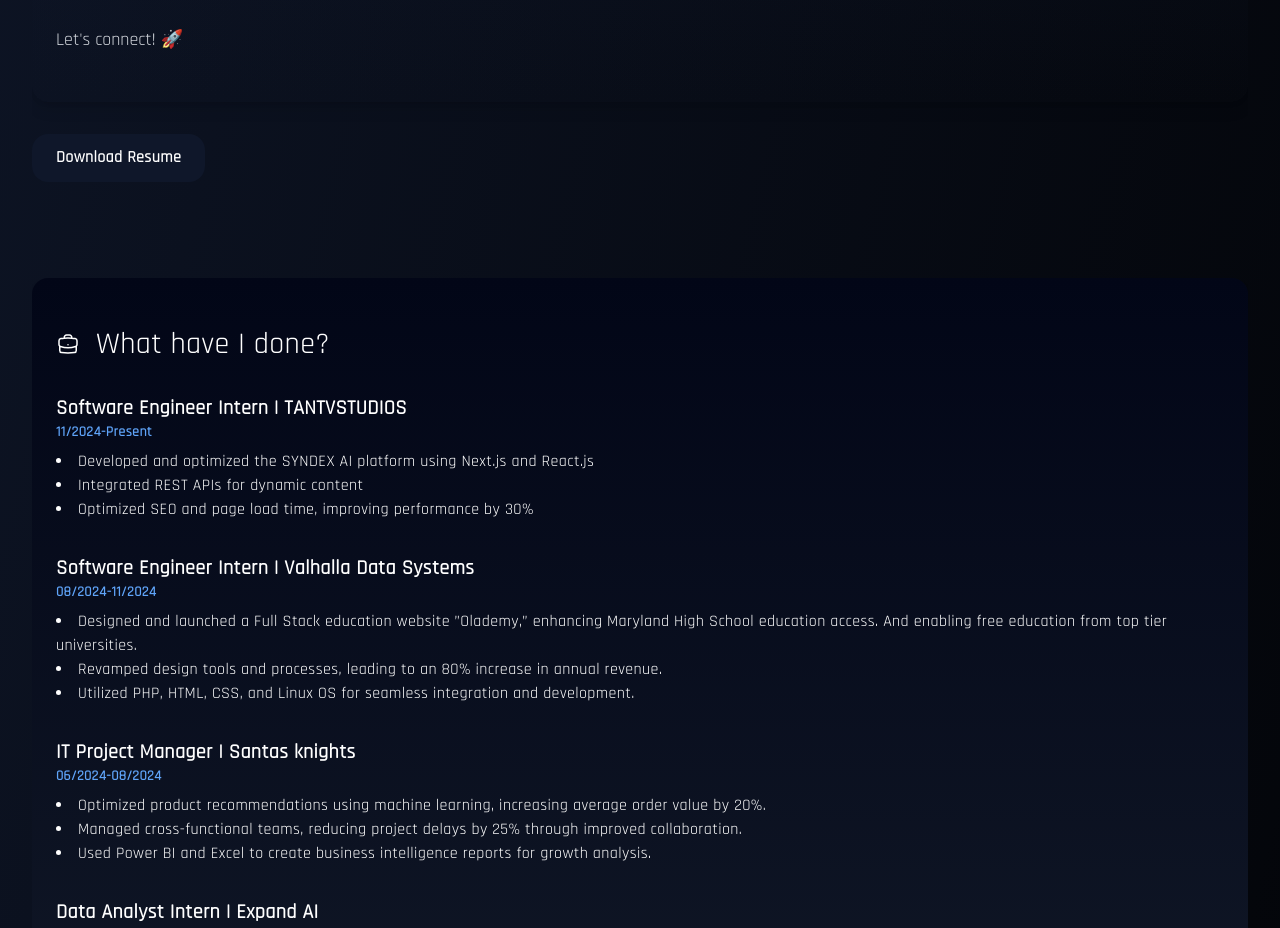
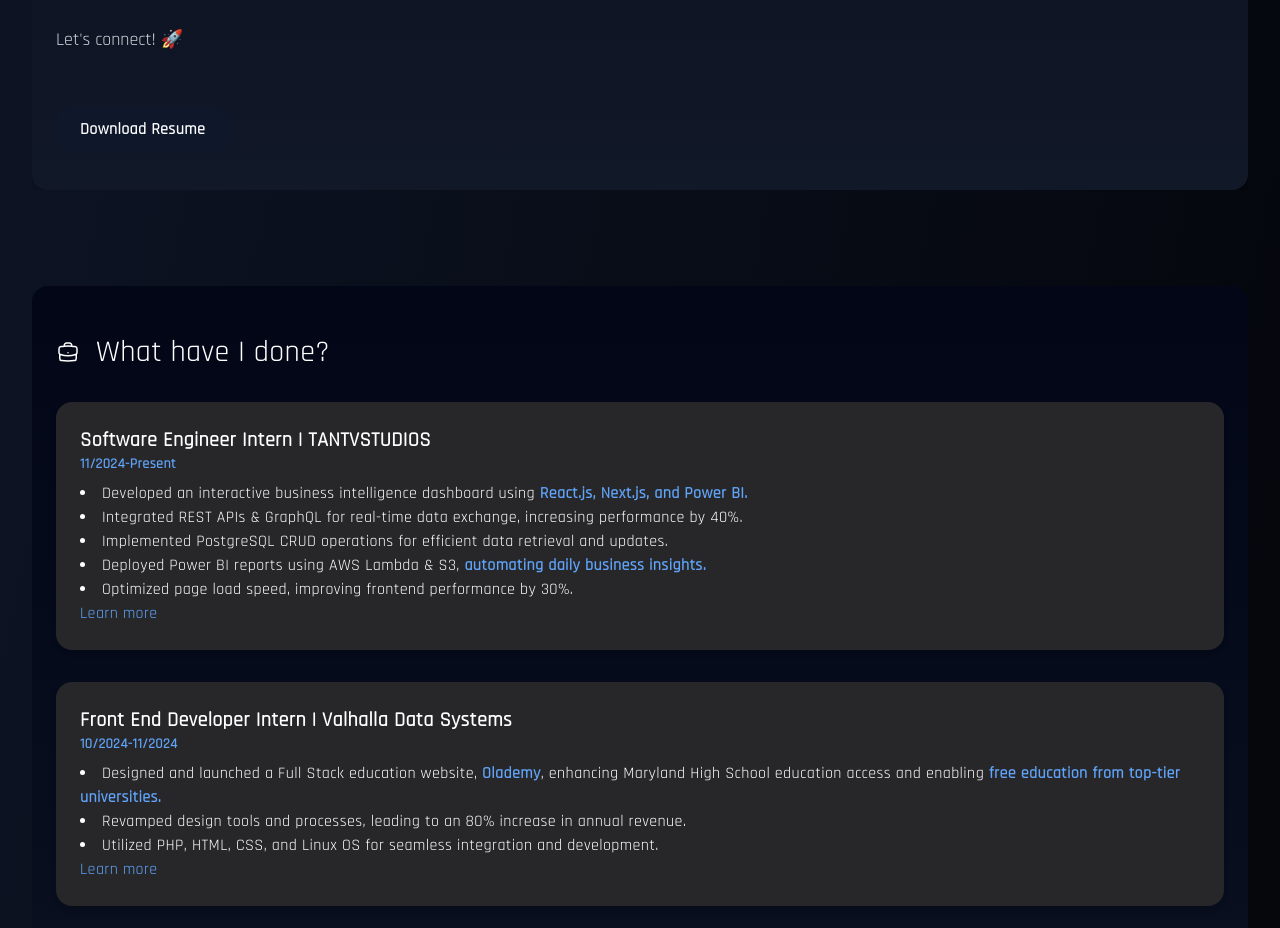
Before and after one commit to SrikarSistla08/MyPortfolio, a Next.js app: page / in a window 1280 px wide. Shown: the part 1860-2788 px from the top of the page. Built offline with nearby package versions, Linux system fonts and the light colour scheme; a web font is replaced by a local one.

Commit message:
Major Chages

```diff
--- a/src/app/page.tsx
+++ b/src/app/page.tsx
@@ -72,7 +72,7 @@ const Hero = () => {
               }
             }}
             >
-            Explore My Work
+            Explore More
             </Link>
         </motion.div>
       </div>
@@ -157,15 +157,6 @@ export default function Home() {
           <main className="space-y-24 text-white">
             <AnimatedSection>
               <About />
-              <div className="mt-8">
-                <a
-                  href="Resume.pdf"
-                  download
-                  className="inline-block bg-slate-900 text-white font-semibold py-3 px-6 rounded-2xl hover:bg-blue-700 transition-colors duration-300 tracking-wide"
-                >
-                  Download Resume
-                </a>
-              </div>
             </AnimatedSection>
             <AnimatedSection>
               <Experience />
--- a/src/components/about.js
+++ b/src/components/about.js
@@ -41,7 +41,7 @@ import { motion } from 'framer-motion';
 
 function About() {
     return (
-        <section id="about" className="flex flex-col items-center sm:items-start gap-8 px-6 py-12 bg-gradient-to-b from-slate-900 to-gray-850 rounded-2xl shadow-lg">
+        <section id="about" className="flex flex-col items-center sm:items-start gap-8 px-6 py-12 bg-gradient-to-b from-slate-950 to-gray-900 rounded-2xl shadow-lg">
             {/* Profile Image with Animation */}
             <motion.div
                 whileHover={{ scale: 1.1 }}
@@ -98,6 +98,15 @@ function About() {
             >
                 Download Resume
             </motion.a> */}
+            <div className="mt-8">
+                <a
+                    href="Resume.pdf"
+                    download
+                    className=" bg-slate-900 text-white font-semibold py-3 px-6 rounded-2xl hover:bg-blue-700 transition-colors duration-300 tracking-wide"
+                >
+                Download Resume
+                </a>
+            </div>
         </section>
     );
 }
--- a/src/components/experience.js
+++ b/src/components/experience.js
@@ -10,45 +10,58 @@ function Experience() {
         <h2 className="text-3xl font-Italiana hover:text-stone-400 transition duration-200">What have I done?</h2>
         </div>
         <div className="space-y-8 text lg">
-            <div>
+        <div className="p-6 bg-zinc-800 rounded shadow-md overflow-hidden rounded-2xl shadow-lg transition duration-300">
           <h3 className="text-xl font-semibold">Software Engineer Intern | TANTVSTUDIOS</h3>
           <p className="text-sm text-gray-600"><strong className="text-blue-400">11/2024-Present</strong></p>
           <ul className="list-disc list-inside mt-2">
-                <li>Developed and optimized the SYNDEX AI platform using Next.js and React.js</li>
-                <li>Integrated REST APIs for dynamic content</li>
-                <li>Optimized SEO and page load time, improving performance by 30%</li>
+          <li>Developed an interactive business intelligence dashboard using <strong className="text-blue-400">React.js, Next.js, and Power BI.</strong></li>
+          <li>Integrated REST APIs & GraphQL for real-time data exchange, increasing performance by 40%.</li>
+          <li>Implemented PostgreSQL CRUD operations for efficient data retrieval and updates.</li>
+          <li>Deployed Power BI reports using AWS Lambda & S3, <strong className="text-blue-400">automating daily business insights.</strong> </li>
+          <li>Optimized page load speed, improving frontend performance by 30%.</li>
           </ul>
+          <a href="https://syndex.ai/" target="_blank" rel="noopener noreferrer" className="text-blue-400 hover:underline">Learn more</a>
         </div>
 
-            <div>
-              <h3 className="text-xl font-semibold">Software Engineer Intern | Valhalla Data Systems</h3>
-              <p className="text-sm text-gray-600"><strong className="text-blue-400">08/2024-11/2024</strong></p>
+        <div className="p-6 bg-zinc-800 rounded shadow-md overflow-hidden rounded-2xl shadow-lg transition duration-300">
+          <h3 className="text-xl font-semibold">Front End Developer Intern | Valhalla Data Systems</h3>
+          <p className="text-sm text-gray-600"><strong className="text-blue-400">10/2024-11/2024</strong></p>
           <ul className="list-disc list-inside mt-2">
-                <li>Designed and launched a Full Stack education website ”Olademy,” enhancing Maryland High School education access. And enabling free education from top tier universities.</li>
+          <li>Designed and launched a Full Stack education website, <strong className="text-blue-400">Olademy</strong>, enhancing Maryland High School education access and enabling <strong className="text-blue-400">free education from top-tier universities.</strong></li>
           <li>Revamped design tools and processes, leading to an 80% increase in annual revenue.</li>
           <li>Utilized PHP, HTML, CSS, and Linux OS for seamless integration and development.</li>
           </ul>
+          <a href="https://olademy.com/" target="_blank" rel="noopener noreferrer" className="text-blue-400 hover:underline">Learn more</a>
         </div>
 
-            <div>
-              <h3 className="text-xl font-semibold">IT Project Manager | Santas knights</h3>
-              <p className="text-sm text-gray-600"><strong className="text-blue-400">06/2024-08/2024</strong></p>
+        <div className="p-6 bg-zinc-800 rounded shadow-md overflow-hidden rounded-2xl shadow-lg transition duration-300">
+          <h3 className="text-xl font-semibold">IT Project Manager | Santa&apos;s Knights</h3>
+          <p className="text-sm text-gray-600"><strong className="text-blue-400">08/2024-10/2024</strong></p>
           <ul className="list-disc list-inside mt-2">
-                <li>Optimized product recommendations using machine learning, increasing average order value by 20%.</li>
+          <li>Led the project <strong className="text-blue-400">&quot;Equisym&quot;</strong> by applying business operation principles for a successful launch.</li>
           <li>Managed cross-functional teams, reducing project delays by 25% through improved collaboration.</li>
           <li>Used Power BI and Excel to create business intelligence reports for growth analysis.</li>
+          <li>Implemented Agile methodologies, enhancing team productivity and project delivery.</li>
+          <li>Conducted risk assessments and developed mitigation strategies to ensure project success.</li>
+          <li>Facilitated stakeholder meetings to align project goals with business objectives.</li>
+          <li>Utilized <strong className="text-blue-400">Agile Scrum, Kanban</strong> and <strong className="text-blue-400"> other project management tools (Jira, Trello)</strong> to track progress and manage tasks.</li>
+          <li>Developed and maintained project documentation, ensuring transparency and accountability.</li>
           </ul>
+          <a href="https://www.santasknights.org/" target="_blank" rel="noopener noreferrer" className="text-blue-400 hover:underline">Learn more</a>
         </div>
 
-            <div>
+        <div className="p-6 bg-zinc-800 rounded shadow-md overflow-hidden rounded-2xl shadow-lg transition duration-300">
           <h3 className="text-xl font-semibold">Data Analyst Intern | Expand AI</h3>
-              <p className="text-sm text-gray-600"><strong className="text-blue-400">06/2023-08/2023</strong></p>
+          <p className="text-sm text-gray-600"><strong className="text-blue-400">09/2021-02/2022</strong></p>
           <ul className="list-disc list-inside mt-2">
-                <li>Optimized product recommendations using machine learning, increasing average order value by 20%.</li>
-                <li>Maintained an efficient ML pipeline using data integration, API Integration, improved projects efficiency to 70%</li>
-                <li>Developed a data visualization web application, improving customer service analytics.</li>
-                <li>Mentored junior engineers on Agile methodologies, ensuring project completion on time.</li>
+          <li>Developed an ETL pipeline for data preprocessing and transformation using SQL and Python.</li>
+          <li>Built an interactive Power BI dashboard, integrating with a Flask API for real-time business insights.</li>
+          <li>Implemented web scraping scripts (BeautifulSoup, Scrapy) to extract external business intelligence data.</li>
+          <li><strong className="text-blue-400">Automated data extraction & storage using AWS Lambda & RDS.</strong>  </li>
+          <li>Enhanced CI/CD pipeline for API deployments using GitHub Actions & Jenkins.</li>
+          <li>Used Power BI, Excel and other visulization tools to create business intelligence reports for growth analysis.</li>
           </ul>
+          <a href="https://www.linkedin.com/company/expand-ai/" target="_blank" rel="noopener noreferrer" className="text-blue-400 hover:underline">Learn more</a>
         </div>
 
         </div>
@@ -57,3 +70,101 @@ function Experience() {
   }
 
   export default Experience;
+
+// import React from "react";
+// import { motion } from "framer-motion";
+
+// function Experience() {
+//     const experienceItems = [
+//         {
+//             title: "Software Engineer Intern",
+//             company: "TANTVSTUDIOS",
+//             period: "11/2024-Present",
+//             details: [
+//                 "Developed an interactive business intelligence dashboard using React.js, Next.js, and Power BI.",
+//                 "Integrated REST APIs & GraphQL for real-time data exchange, increasing performance by 40%.",
+//                 "Implemented PostgreSQL CRUD operations for efficient data retrieval and updates.",
+//                 "Deployed Power BI reports using AWS Lambda & S3, automating daily business insights.",
+//                 "Optimized page load speed, improving frontend performance by 30%."
+//             ]
+//         },
+//         {
+//             title: "Front End Developer Intern",
+//             company: "Valhalla Data Systems",
+//             period: "10/2024-11/2024",
+//             details: [
+//                 "Designed and launched a Full Stack education website, Olademy, enhancing Maryland High School education access and enabling free education from top-tier universities.",
+//                 "Revamped design tools and processes, leading to an 80% increase in annual revenue.",
+//                 "Utilized PHP, HTML, CSS, and Linux OS for seamless integration and development."
+//             ]
+//         },
+//         {
+//             title: "IT Project Manager",
+//             company: "Santa's Knights",
+//             period: "08/2024-10/2024",
+//             details: [
+//                 "Led the project 'Equisym' by applying business operation principles for a successful launch.",
+//                 "Managed cross-functional teams, reducing project delays by 25% through improved collaboration.",
+//                 "Used Power BI and Excel to create business intelligence reports for growth analysis."
+//             ]
+//         },
+//         {
+//             title: "Data Analyst Intern",
+//             company: "Expand AI",
+//             period: "09/2021-02/2022",
+//             details: [
+//                 "Developed an ETL pipeline for data preprocessing and transformation using SQL and Python.",
+//                 "Built an interactive Power BI dashboard, integrating with a Flask API for real-time business insights.",
+//                 "Implemented web scraping scripts (BeautifulSoup, Scrapy and selenium) to extract external business intelligence data.",
+//                 "Automated data extraction & storage using AWS Lambda & RDS.",
+//                 "Enhanced CI/CD pipeline for API deployments using GitHub Actions & Jenkins."
+//             ]
+//         }
+//     ];
+
+//     return (
+//         <section id="experience" className="flex flex-col gap-8 tracking-wide mb-8 sm:items-start px-6 py-12 bg-gradient-to-b from-slate-950 to-gray-900 rounded-2xl shadow-lg">
+//             <motion.div
+//                 initial={{ opacity: 0, y: -20 }}
+//                 animate={{ opacity: 1, y: 0 }}
+//                 transition={{ duration: 0.5 }}
+//                 className="flex items-center gap-4"
+//             >
+//                 <svg xmlns="http://www.w3.org/2000/svg" fill="none" viewBox="0 0 24 24" strokeWidth={1.5} stroke="currentColor" className="size-6">
+//                     <path strokeLinecap="round" strokeLinejoin="round" d="M20.25 14.15v4.25c0 1.094-.787 2.036-1.872 2.18-2.087.277-4.216.42-6.378.42s-4.291-.143-6.378-.42c-1.085-.144-1.872-1.086-1.872-2.18v-4.25m16.5 0a2.18 2.18 0 0 0 .75-1.661V8.706c0-1.081-.768-2.015-1.837-2.175a48.114 48.114 0 0 0-3.413-.387m4.5 8.006c-.194.165-.42.295-.673.38A23.978 23.978 0 0 1 12 15.75c-2.648 0-5.195-.429-7.577-1.22a2.016 2.016 0 0 1-.673-.38m0 0A2.18 2.18 0 0 1 3 12.489V8.706c0-1.081.768-2.015 1.837-2.175a48.111 48.111 0 0 1 3.413-.387m7.5 0V5.25A2.25 2.25 0 0 0 13.5 3h-3a2.25 2.25 0 0 0-2.25 2.25v.894m7.5 0a48.667 48.667 0 0 0-7.5 0M12 12.75h.008v.008H12v-.008Z" />
+//                 </svg>
+//                 <h2 className="text-3xl font-Italiana hover:text-stone-400 transition duration-200">What have I done?</h2>
+//             </motion.div>
+//             <div className="space-y-8 text-lg">
+//                 {experienceItems.map((item, index) => (
+//                     <motion.div
+//                         key={index}
+//                         initial={{ opacity: 0, x: -20 }}
+//                         animate={{ opacity: 1, x: 0 }}
+//                         transition={{ duration: 0.5, delay: index * 0.1 }}
+//                         className="bg-zinc-800 p-4 rounded-2xl shadow-md hover:shadow-lg transition-shadow duration-300"
+//                     >
+//                         <h3 className="text-xl font-semibold text-blue-400">{item.title} | {item.company}</h3>
+//                         <p className="text-sm text-gray-400 mb-3">{item.period}</p>
+//                         <ul className="list-none space-y-2">
+//                             {item.details.map((detail, detailIndex) => (
+//                                 <motion.li
+//                                     key={detailIndex}
+//                                     initial={{ opacity: 0, y: 10 }}
+//                                     animate={{ opacity: 1, y: 0 }}
+//                                     transition={{ duration: 0.3, delay: (index * 0.1) + (detailIndex * 0.05) }}
+//                                     className="flex items-start"
+//                                 >
+//                                     <span className="text-blue-500 mr-2">•</span>
+//                                     {detail}
+//                                 </motion.li>
+//                             ))}
+//                         </ul>
+//                     </motion.div>
+//                 ))}
+//             </div>
+//         </section>
+//     );
+// }
+
+// export default Experience;
```
Also changed, not shown: 1 other file (tests, documents, lock files or other folders). Lines whose indentation alone changed are shown as unchanged.
